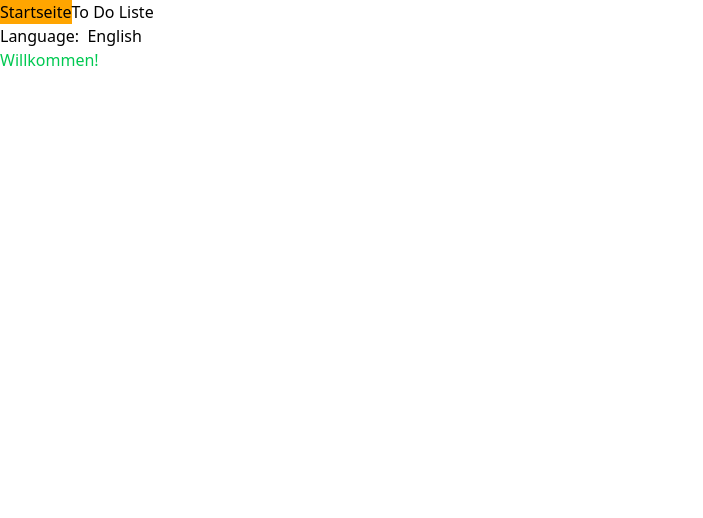
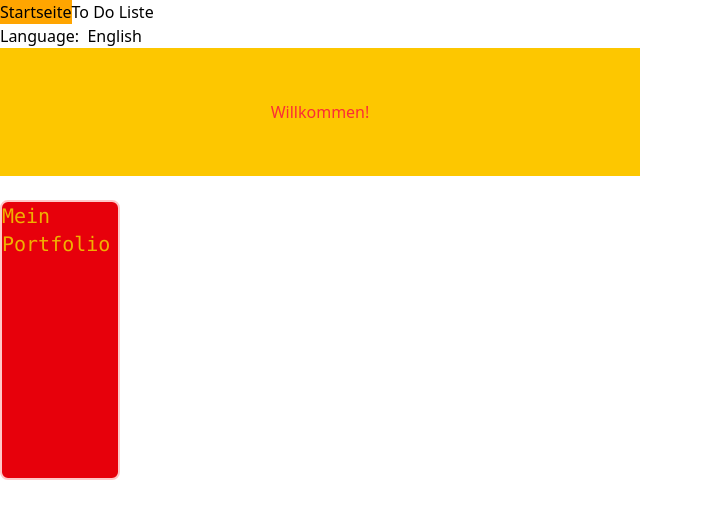
Before and after one commit to AlexDerAndros/MEINpORTFOLIO, a React (Vite) app in the folder MeinPortFolio/: page / in a window 1280 px wide. Shown: the top 518 px of the page, without its empty margins (0-703 px from the left). Built offline with nearby package versions, Linux system fonts and the light colour scheme.

Commit message:
Tailwind css basics

```diff
--- a/MeinPortFolio/src/App.jsx
+++ b/MeinPortFolio/src/App.jsx
@@ -63,9 +63,14 @@ export default function App() {
 
 function Startseite() {
    return (
-    <div className="text-green-500">
-      Willkommen!
-    </div>
+    <>
+     <div className="text-red-500  bg-yellow-400  p-4 w-1/2 h-32 flex justify-center items-center">
+       Willkommen!
+     </div>
+     <div className="bg-red-600  text-yellow-500  my-6 h-70 w-30 text-xl font-normal font-mono border-2 border-red-200 rounded-lg ">
+       Mein Portfolio
+     </div>
+    </>
    );
 }
 
@@ -99,7 +104,7 @@ function ToDoListe({value, setValue}) {
        </span>
       )}
     </button>
-    <ul>
+    <ul className="list-none">
       {todos.map((todo, index) => (
       <li key={index}>
         {todo}{" "}
--- a/MeinPortFolio/src/index.css
+++ b/MeinPortFolio/src/index.css
@@ -1,9 +1,8 @@
 /*Allgemeiner CSS-Code*/
-/* body { */
-  /*code*/
-/* } */
+ body {
+  /* display: flex;
+  justify-content: center; */
+ }
 @import "tailwindcss";
-
-/* @tailwind base;
-@tailwind components;
-@tailwind utilities; */
+@import url('https://fonts.googleapis.com/css2?family=Roboto:wght@400;700&display=swap');
+@import url('https://fonts.googleapis.com/css2?family=Poppins:wght@400;600;700&display=swap');
--- a/MeinPortFolio/vite.config.js
+++ b/MeinPortFolio/vite.config.js
@@ -4,5 +4,18 @@ import react from '@vitejs/plugin-react'
 
 // https://vite.dev/config/
 export default defineConfig({
-  plugins: [react(), tailwindcss()],
+  plugins: [
+    react(),
+    tailwindcss({
+      theme: {
+        extend: {
+          fontFamily: {
+            roboto: ["Roboto", "sans-serif"],
+            arial: ["Arial", "sans-serif"],
+            poppins: ["Poppins", "sans-serif"],
+          },
+        },
+      },
+    }),
+  ],
 })
```
